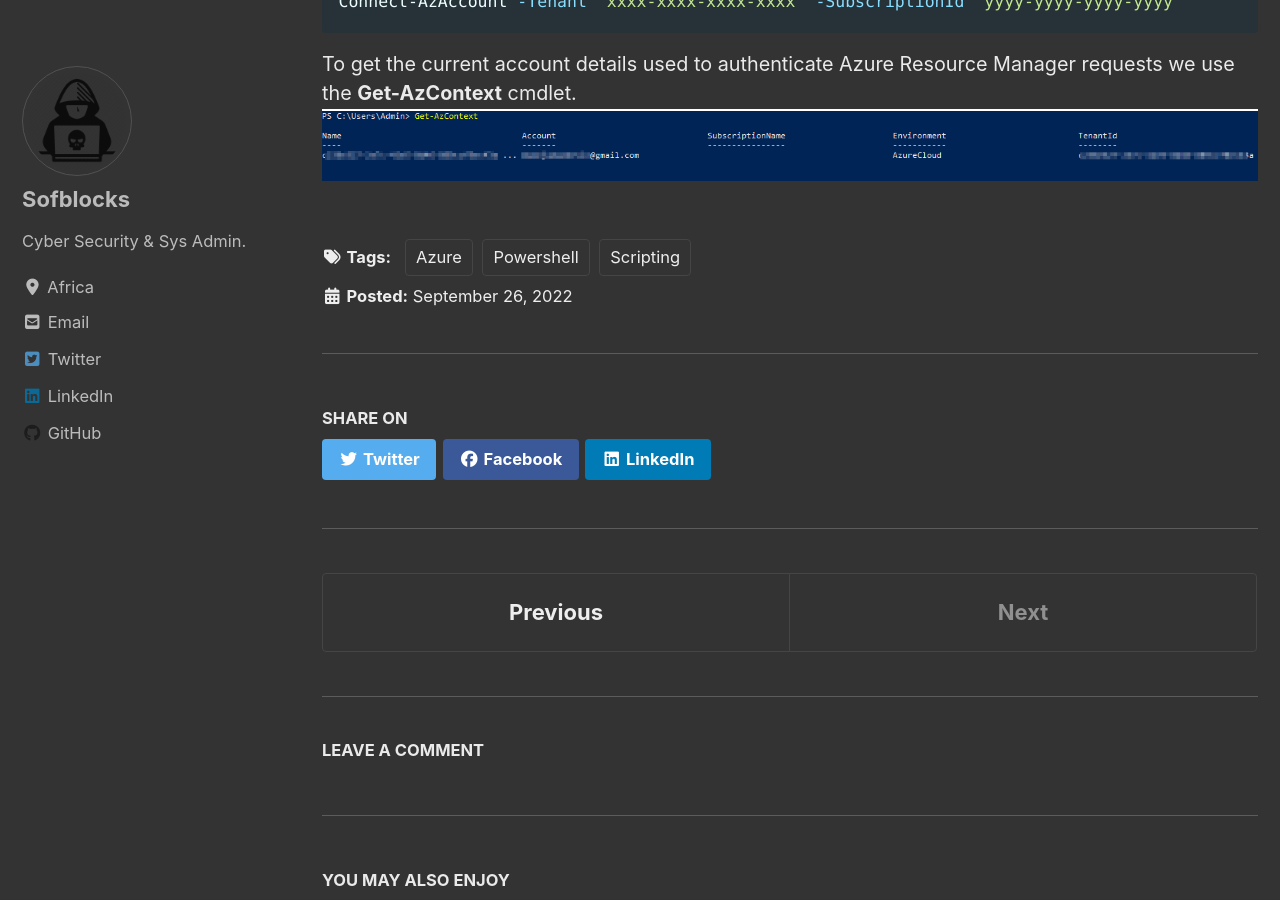
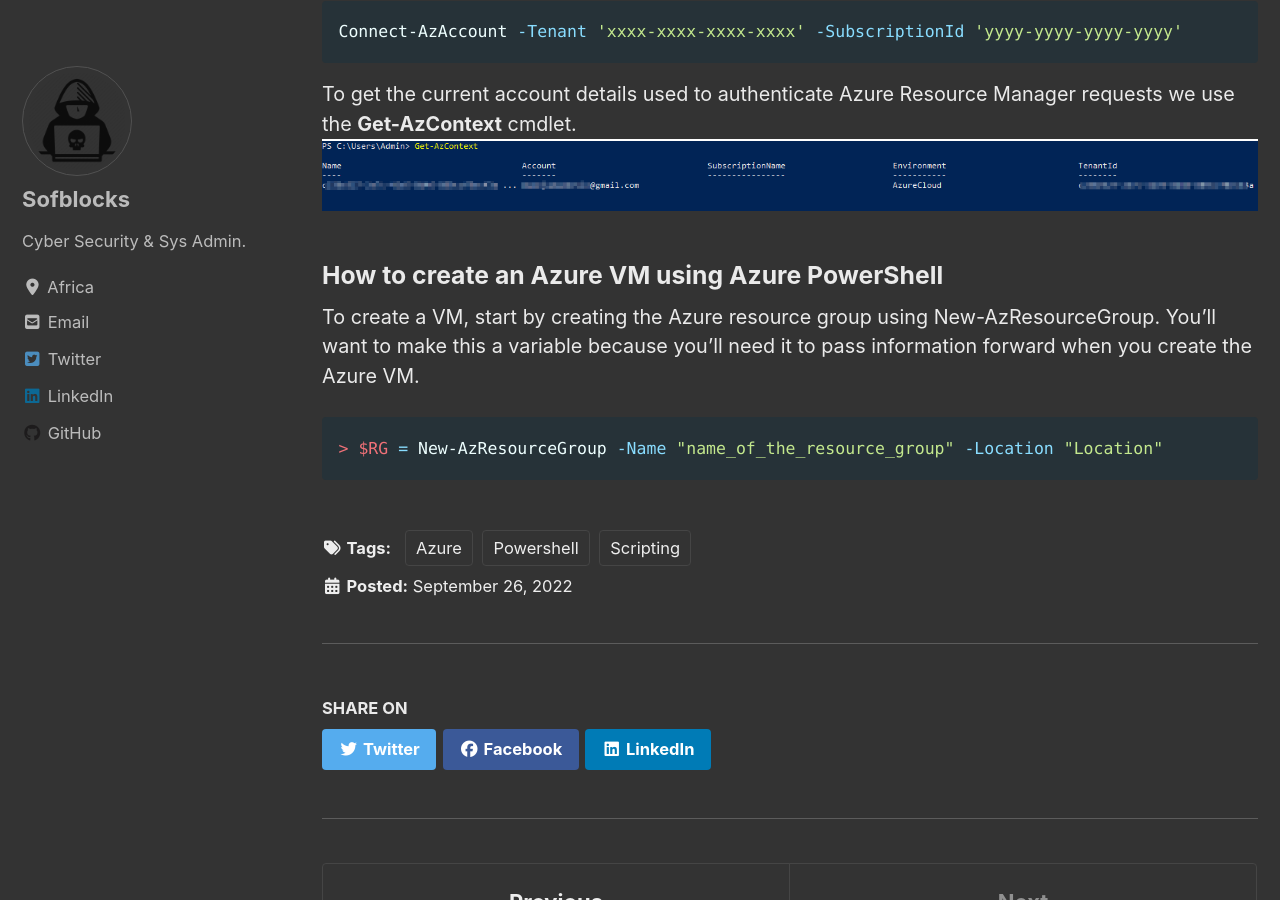
Before and after one commit to sofblocks/sofblocks.github.io, a Jekyll site: the page built from _posts/blog/2022-09-26-powershell.md, in a window 1280 px wide and 900 px high, scrolled down 3368 px. Built offline with Jekyll 4.4.1, drawn with Linux system fonts in a browser that asks for light colours; cached includes are drawn as plain includes; nearby versions of some CDN libraries; comment, search, counter and statistics services are not loaded; some of the changed text lies outside the part shown.

Commit message:
Update 2022-09-26-powershell.md

````diff
--- a/_posts/blog/2022-09-26-powershell.md
+++ b/_posts/blog/2022-09-26-powershell.md
@@ -77,3 +77,9 @@
 ```
 To get the current account details used to authenticate Azure Resource Manager requests we use the **Get-AzContext** cmdlet.
 ![upload-image]({{ "/assets/imgs/notes/azcontext.png" | relative_url }})
+
+### How to create an Azure VM using Azure PowerShell
+To create a VM, start by creating the Azure resource group using New-AzResourceGroup. You’ll want to make this a variable because you’ll need it to pass information forward when you create the Azure VM.
+```powershell
+> $RG = New-AzResourceGroup -Name "name_of_the_resource_group" -Location "Location"
+```
````
